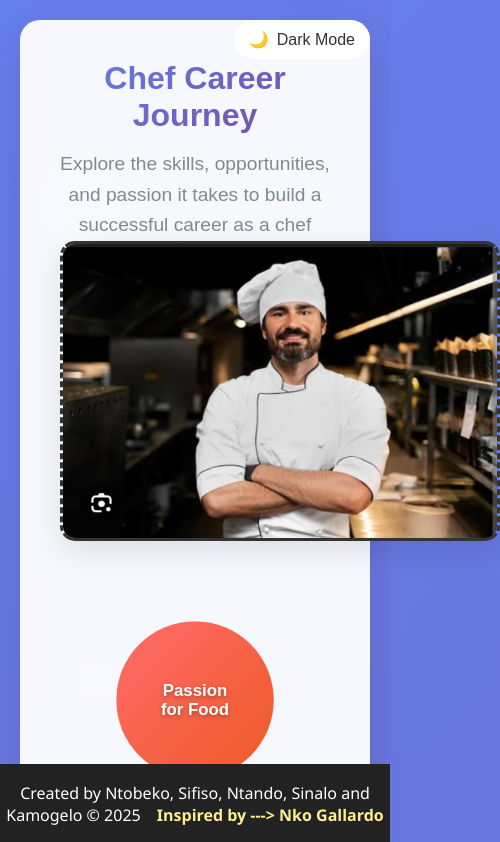
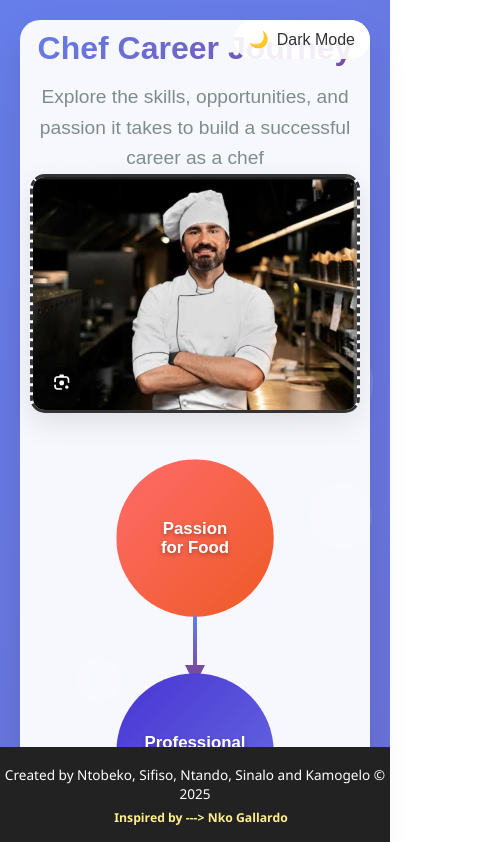
Before and after one commit to NKOGallardo/Mental-Wellbeing-Career-Readiness, a plain HTML site: page index.html in a window 390 px wide. Shown: the top 842 px of the page, 500 px wide, since content can reach past the window. Drawn offline with Linux system fonts and the light colour scheme.

Commit message:
Update css.css

```diff
--- a/css.css
+++ b/css.css
@@ -1,4 +1,4 @@
-  * {
+* {
             margin: 0;
             padding: 0;
             box-sizing: border-box;
@@ -357,9 +357,61 @@
             margin-bottom: 30px;
         }
 
-        /* ...existing code... */
+        img,
+.Location1,
+.Location2,
+.Location3,
+.Location4 {
+    max-width: 100%;
+    height: auto;
+    display: block;
+    margin-left: auto;
+    margin-right: auto;
+}
 
-.footer {
+/* Responsive footer and images for small screens */
+@media (max-width: 400px) {
+    .footer {
+        padding: 10px 2px;
+        font-size: 0.85rem;
+    }
+    .footer-content {
+        flex-direction: column;
+        gap: 4px;
+    }
+    .footer-link {
+        display: block;
+        margin: 6px 0 0 0;
+        font-size: 0.9em;
+    }
+    .main-content {
+        padding: 10px;
+    }
+}
+
+        @media (max-width: 768px) {
+            .title {
+                font-size: 2rem;
+            }
+
+            .connection-visual {
+                flex-direction: column;
+            }
+
+            .connection-arrow {
+                transform: rotate(90deg);
+            }
+
+            .impact-grid {
+                grid-template-columns: 1fr;
+            }
+
+            .areas-grid {
+                grid-template-columns: repeat(auto-fit, minmax(150px, 1fr));
+            }
+        }
+
+        .footer {
     background: #222;
     color: #fff;
     text-align: center;
@@ -383,27 +435,3 @@
 .footer-link:hover {
     text-decoration: underline;
 }
-
-/* ...existing code... */
-
-        @media (max-width: 768px) {
-            .title {
-                font-size: 2rem;
-            }
-
-            .connection-visual {
-                flex-direction: column;
-            }
-
-            .connection-arrow {
-                transform: rotate(90deg);
-            }
-
-            .impact-grid {
-                grid-template-columns: 1fr;
-            }
-
-            .areas-grid {
-                grid-template-columns: repeat(auto-fit, minmax(150px, 1fr));
-            }
-        }
```
